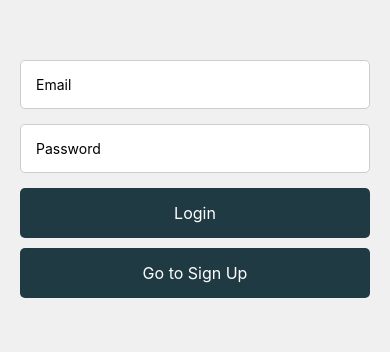
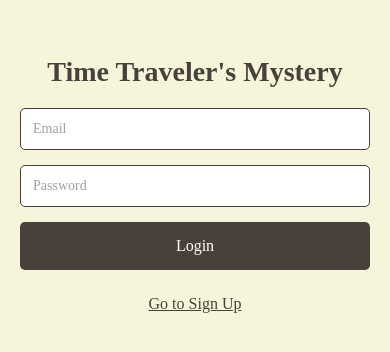
Before and after one commit to DanteCS25/TimeTravelersMystery, a React Native app: screen /LoginSignup in a window 390 px wide. Shown: the part 238-590 px from the top of the page. Built offline with nearby package versions, Linux system fonts and the light colour scheme; no server answers; the database is empty.

Commit message:
Navbar and Profile display
User email and user name is fetched from the firestore DB and displayed in the profile page

```diff
--- a/server.js
+++ b/server.js
@@ -14,7 +14,7 @@ export const handleLogin = (email, password) => {
     });
 };
 
-export const handleSignup = async (email, password) => {
+export const handleSignup = async (name, email, password) => {
   try {
     const userCredential = await createUserWithEmailAndPassword(auth, email, password);
     const user = userCredential.user;
@@ -22,6 +22,7 @@ export const handleSignup = async (email, password) => {
 
     // Save user to Firestore
     await setDoc(doc(db, "users", user.uid), {
+      name: name, // Save the user's name
       email: user.email,
       createdAt: new Date(),
     });
--- a/src/Pages/Homepage.js
+++ b/src/Pages/Homepage.js
@@ -1,14 +1,44 @@
-import React from 'react';
-import { View, Text, StyleSheet } from 'react-native';
-import Navbar from '../components/Navbar';
+import React, { useEffect, useState } from 'react';
+import { View, Text, StyleSheet, Button } from 'react-native';
+import { auth, db } from '../../Firebase';
+import { doc, getDoc } from 'firebase/firestore';
 
-function HomePage ({navigation}) {
+const Profile = ({ navigation }) => {
+  const user = auth.currentUser;
+  const [userName, setUserName] = useState('');
+
+  useEffect(() => {
+    if (user) {
+      // Fetch user data from the database
+      const fetchUserData = async () => {
+        try {
+          const userDoc = await getDoc(doc(db, 'users', user.id));
+          if (userDoc.exists()) {
+            setUserName(userDoc.data().name);
+          } else {
+            console.log("No such document!");
+          }
+        } catch (error) {
+          console.error("Error fetching user data: ", error);
+        }
+      };
+
+      fetchUserData();
+    }
+  }, [user]);
+
   return (
     <View style={styles.container}>
-      <View style={styles.header}>
-        <Text style={styles.title}>Welcome to Time Traveler's Mystery</Text>
-        <Text style={styles.subtitle}>Embark on an adventure through time and uncover hidden secrets in history!</Text>
-      </View>
+      <Text style={styles.title}>Profile</Text>
+      {user ? (
+        <>
+          <Text style={styles.text}>Name: {userName || "Anonymous"}</Text>
+          <Text style={styles.text}>Email: {user.email}</Text>
+          <Button title="Edit Profile" onPress={() => navigation.navigate('EditProfile')} />
+        </>
+      ) : (
+        <Text style={styles.text}>No user data available. Please log in.</Text>
+      )}
     </View>
   );
 };
@@ -18,24 +48,23 @@ const styles = StyleSheet.create({
     flex: 1,
     justifyContent: 'center',
     alignItems: 'center',
-    backgroundColor: '#000',
-  },
-  header: {
-    marginTop: 50,
-    alignItems: 'center',
+    backgroundColor: '#F5F5DC',
+    padding: 20,
   },
   title: {
-    fontSize: 32,
+    fontSize: 24,
     fontWeight: 'bold',
-    color: 'white',
+    color: '#4A403A',
+    marginBottom: 20,
+    fontFamily: 'serif',
   },
-  subtitle: {
-    fontSize: 18,
-    color: 'white',
-    marginTop: 10,
+  text: {
+    fontSize: 16,
+    color: '#333',
+    fontFamily: 'serif',
     textAlign: 'center',
-    paddingHorizontal: 20,
+    marginBottom: 10,
   },
 });
 
-export default HomePage;
+export default Profile;
--- a/src/Pages/LoginSignup.js
+++ b/src/Pages/LoginSignup.js
@@ -20,9 +20,11 @@ function LoginSignup({ navigation }) {
 
   return (
     <View style={styles.container}>
+      <Text style={styles.title}>Time Traveler's Mystery</Text>
       <TextInput
         style={styles.input}
         placeholder="Email"
+        placeholderTextColor="#a0a0a0"
         value={email}
         onChangeText={(text) => setEmail(text)}
         keyboardType="email-address"
@@ -30,6 +32,7 @@ function LoginSignup({ navigation }) {
       <TextInput
         style={styles.input}
         placeholder="Password"
+        placeholderTextColor="#a0a0a0"
         value={password}
         onChangeText={(text) => setPassword(text)}
         secureTextEntry
@@ -37,8 +40,8 @@ function LoginSignup({ navigation }) {
       <TouchableOpacity style={styles.button} onPress={handleSignin}>
         <Text style={styles.buttonText}>Login</Text>
       </TouchableOpacity>
-      <TouchableOpacity style={styles.button} onPress={() => navigation.navigate('Signup')}>
-        <Text style={styles.buttonText}>Go to Sign Up</Text>
+      <TouchableOpacity style={styles.link} onPress={() => navigation.navigate('Signup')}>
+        <Text style={styles.linkText}>Go to Sign Up</Text>
       </TouchableOpacity>
       {error && <Text style={styles.errorText}>{error}</Text>}
     </View>
@@ -49,33 +52,55 @@ const styles = StyleSheet.create({
   container: {
     flex: 1,
     justifyContent: 'center',
+    alignItems: 'center',
     padding: 20,
-    backgroundColor: '#f0f0f0',
+    backgroundColor: '#F5F5DC', // Beige background for a vintage feel
+  },
+  title: {
+    fontSize: 28,
+    fontWeight: 'bold',
+    color: '#4A403A', // Darker shade for a vintage look
+    marginBottom: 20,
+    fontFamily: 'serif', // Using serif for an antique aesthetic
+    textAlign: 'center',
   },
   input: {
     width: '100%',
-    padding: 15,
+    padding: 12,
     marginBottom: 15,
-    borderColor: '#ccc',
+    borderColor: '#4A403A', // Matching the theme color
     borderWidth: 1,
     borderRadius: 5,
     backgroundColor: '#fff',
+    fontFamily: 'serif', // Using serif font for inputs as well
   },
   button: {
-    backgroundColor: '#203A43',
+    backgroundColor: '#4A403A', // Dark brown for buttons
     padding: 15,
     borderRadius: 5,
     alignItems: 'center',
     marginBottom: 10,
+    width: '100%',
   },
   buttonText: {
     color: '#fff',
     fontSize: 16,
+    fontFamily: 'serif',
+  },
+  link: {
+    marginTop: 15,
+  },
+  linkText: {
+    color: '#4A403A',
+    fontSize: 16,
+    fontFamily: 'serif',
+    textDecorationLine: 'underline',
   },
   errorText: {
-    color: 'red',
+    color: '#D9534F',
     marginTop: 10,
     textAlign: 'center',
+    fontFamily: 'serif',
   },
 });
 
--- /dev/null
+++ b/src/Pages/Logout.js
@@ -0,0 +1,43 @@
+// src/Pages/LogoutScreen.js
+import React from 'react';
+import { View, TouchableOpacity, Text, StyleSheet } from 'react-native';
+import { signOut } from 'firebase/auth';
+import { auth } from '../../Firebase';
+
+const LogoutScreen = () => {
+  const handleLogout = async () => {
+    try {
+      await signOut(auth);
+      console.log('User logged out');
+    } catch (error) {
+      console.error('Logout error:', error.message);
+    }
+  };
+
+  return (
+    <View style={styles.container}>
+      <TouchableOpacity style={styles.button} onPress={handleLogout}>
+        <Text style={styles.buttonText}>Logout</Text>
+      </TouchableOpacity>
+    </View>
+  );
+};
+
+const styles = StyleSheet.create({
+  container: {
+    flex: 1,
+    justifyContent: 'center',
+    alignItems: 'center',
+  },
+  button: {
+    backgroundColor: '#ff4d4d',
+    padding: 15,
+    borderRadius: 5,
+  },
+  buttonText: {
+    color: '#fff',
+    fontSize: 16,
+  },
+});
+
+export default LogoutScreen;
--- /dev/null
+++ b/src/Pages/Profile.js
@@ -0,0 +1,70 @@
+import React, { useEffect, useState } from 'react';
+import { View, Text, StyleSheet, Button } from 'react-native';
+import { auth, db } from '../../Firebase';
+import { doc, getDoc } from 'firebase/firestore';
+
+const Profile = ({ navigation }) => {
+  const user = auth.currentUser;
+  const [userName, setUserName] = useState('');
+
+  useEffect(() => {
+    if (user) {
+      // Fetch user data from the database
+      const fetchUserData = async () => {
+        try {
+          const userDoc = await getDoc(doc(db, 'users', user.uid));
+          if (userDoc.exists()) {
+            setUserName(userDoc.data().name);
+          } else {
+            console.log("No such document!");
+          }
+        } catch (error) {
+          console.error("Error fetching user data: ", error);
+        }
+      };
+
+      fetchUserData();
+    }
+  }, [user]);
+
+  return (
+    <View style={styles.container}>
+      <Text style={styles.title}>Profile</Text>
+      {user ? (
+        <>
+          <Text style={styles.text}>Name: {userName || "Anonymous"}</Text>
+          <Text style={styles.text}>Email: {user.email}</Text>
+          <Button title="Edit Profile" onPress={() => navigation.navigate('EditProfile')} />
+        </>
+      ) : (
+        <Text style={styles.text}>No user data available. Please log in.</Text>
+      )}
+    </View>
+  );
+};
+
+const styles = StyleSheet.create({
+  container: {
+    flex: 1,
+    justifyContent: 'center',
+    alignItems: 'center',
+    backgroundColor: '#F5F5DC',
+    padding: 20,
+  },
+  title: {
+    fontSize: 24,
+    fontWeight: 'bold',
+    color: '#4A403A',
+    marginBottom: 20,
+    fontFamily: 'serif',
+  },
+  text: {
+    fontSize: 16,
+    color: '#333',
+    fontFamily: 'serif',
+    textAlign: 'center',
+    marginBottom: 10,
+  },
+});
+
+export default Profile;
--- /dev/null
+++ b/src/Pages/Puzzle.js
@@ -0,0 +1,38 @@
+// src/Pages/Puzzle.js
+import React from 'react';
+import { View, Text, StyleSheet } from 'react-native';
+
+const Puzzle = () => {
+  return (
+    <View style={styles.container}>
+      <Text style={styles.title}>Puzzle Challenges</Text>
+      <Text style={styles.text}>Solve the mysteries to unlock new adventures...</Text>
+      {/* Add your puzzle components and logic here */}
+    </View>
+  );
+};
+
+const styles = StyleSheet.create({
+  container: {
+    flex: 1,
+    justifyContent: 'center',
+    alignItems: 'center',
+    backgroundColor: '#F5F5DC',
+    padding: 20,
+  },
+  title: {
+    fontSize: 24,
+    fontWeight: 'bold',
+    color: '#4A403A',
+    marginBottom: 20,
+    fontFamily: 'serif',
+  },
+  text: {
+    fontSize: 16,
+    color: '#333',
+    fontFamily: 'serif',
+    textAlign: 'center',
+  },
+});
+
+export default Puzzle;
--- /dev/null
+++ b/src/Pages/Time.js
@@ -0,0 +1,38 @@
+// src/Pages/Time.js
+import React from 'react';
+import { View, Text, StyleSheet } from 'react-native';
+
+const Time = () => {
+  return (
+    <View style={styles.container}>
+      <Text style={styles.title}>Time Events</Text>
+      <Text style={styles.text}>Explore different time events and historical mysteries...</Text>
+      {/* Add your content here */}
+    </View>
+  );
+};
+
+const styles = StyleSheet.create({
+  container: {
+    flex: 1,
+    justifyContent: 'center',
+    alignItems: 'center',
+    backgroundColor: '#F5F5DC', // Beige background for a vintage feel
+    padding: 20,
+  },
+  title: {
+    fontSize: 24,
+    fontWeight: 'bold',
+    color: '#4A403A',
+    marginBottom: 20,
+    fontFamily: 'serif',
+  },
+  text: {
+    fontSize: 16,
+    color: '#333',
+    fontFamily: 'serif',
+    textAlign: 'center',
+  },
+});
+
+export default Time;
--- a/src/components/Navbar.js
+++ b/src/components/Navbar.js
@@ -1,15 +1,19 @@
 import React, { useState, useEffect } from 'react';
-import { View, StyleSheet, TouchableOpacity, Text } from 'react-native';
+import { View, StyleSheet, TouchableOpacity, Animated } from 'react-native';
 import Icon from 'react-native-vector-icons/MaterialCommunityIcons';
 import HomePage from '../Pages/Homepage';
 import LoginSignup from '../Pages/LoginSignup';
+import LogoutScreen from '../Pages/Logout';
 import { createNativeStackNavigator } from '@react-navigation/native-stack';
 import { createBottomTabNavigator } from '@react-navigation/bottom-tabs';
 import { NavigationContainer } from '@react-navigation/native';
-import { onAuthStateChanged, signOut } from 'firebase/auth';
-import { auth, db } from '../../Firebase'; // Ensure the correct path to Firebase.js
-import { collection, getDocs } from 'firebase/firestore'; // Import Firestore functions
+import { onAuthStateChanged } from 'firebase/auth';
+import { auth, db } from '../../Firebase';
+import { collection, getDocs } from 'firebase/firestore';
 import Signup from '../Pages/Signup';
+import Profile from '../Pages/Profile';
+import Puzzle from '../Pages/Puzzle';
+import Time from '../Pages/Time';
 
 const Stack = createNativeStackNavigator();
 const Tab = createBottomTabNavigator();
@@ -28,22 +32,11 @@ const Navbar = () => {
       }
     });
 
-    // Test Firestore connection when the component mounts
     testFirestoreConnection();
 
     return unsubscribe;
   }, []);
 
-  const handleLogout = async () => {
-    try {
-      await signOut(auth);
-      console.log('User logged out');
-    } catch (error) {
-      console.error('Logout error:', error.message);
-    }
-  };
-
-  // Function to test Firestore connection
   const testFirestoreConnection = async () => {
     try {
       const querySnapshot = await getDocs(collection(db, "users"));
@@ -58,47 +51,65 @@ const Navbar = () => {
   function Navigation() {
     return (
       <Tab.Navigator
-        initialRouteName="HomePage"
+        initialRouteName="Homepage"
         screenOptions={({ route }) => ({
+          tabBarButton: (props) => <CustomTabBarButton {...props} routeName={route.name} />,
           tabBarIcon: ({ focused, color, size }) => {
             let iconName;
-            if (route.name === 'Homepage') {
-              iconName = focused ? 'home' : 'home-outline';
-            } else if (route.name === 'Logout') {
-              iconName = 'logout';
+            switch (route.name) {
+              case 'Homepage':
+                iconName = focused ? 'home' : 'home-outline';
+                break;
+              case 'Profile':
+                iconName = focused ? 'account' : 'account-outline';
+                break;
+              case 'Puzzle':
+                iconName = focused ? 'puzzle' : 'puzzle-outline';
+                break;
+              case 'Time':
+                iconName = focused ? 'clock' : 'clock-outline';
+                break;
+              case 'Logout':
+                iconName = 'logout';
+                break;
+              default:
+                iconName = 'help-circle';
+                break;
             }
-            return <Icon name={iconName} size={size} color={color} />;
+            return <Icon name={iconName} size={24} color={color} />;
           },
-          tabBarActiveTintColor: '#000',
-          tabBarInactiveTintColor: '#fff',
+          tabBarActiveTintColor: '#fff',
+          tabBarInactiveTintColor: '#D2B48C',
           tabBarStyle: styles.tabBar,
-          tabBarLabelStyle: styles.tabBarLabel,
+          tabBarBackground: () => <View style={styles.transparentBackground} />,
+          tabBarShowLabel: false,
+          headerShown: false,
         })}
       >
         <Tab.Screen
           name="Homepage"
           component={HomePage}
-          options={{
-            headerShown: false,
-          }}
+          options={{ headerShown: false }}
+        />
+        <Tab.Screen
+          name="Profile"
+          component={Profile}
+          options={{ headerShown: false }}
+        />
+        <Tab.Screen
+          name="Puzzle"
+          component={Puzzle}
+          options={{ headerShown: false }}
+        />
+        <Tab.Screen
+          name="Time"
+          component={Time}
+          options={{ headerShown: false }}
         />
         <Tab.Screen
           name="Logout"
-          component={() => (
-            <View style={styles.logoutContainer}>
-              <TouchableOpacity style={styles.logoutButton} onPress={handleLogout}>
-                <Text style={styles.logoutText}>Logout</Text>
-              </TouchableOpacity>
-            </View>
-          )}
-          options={{
-            tabBarButton: (props) => (
-              <TouchableOpacity {...props} onPress={handleLogout}>
-                <Text style={styles.logoutText}>Logout</Text>
-              </TouchableOpacity>
-            ),
-            headerShown: false,
-          }}
+          component={LogoutScreen}
+          options={{ headerShown: false }}
         />
       </Tab.Navigator>
     );
@@ -111,9 +122,7 @@ const Navbar = () => {
           <Stack.Screen
             name="HomePage"
             component={Navigation}
-            options={{
-              headerShown: false,
-            }}
+            options={{ headerShown: false }}
           />
         </Stack.Navigator>
       ) : (
@@ -121,16 +130,12 @@ const Navbar = () => {
           <Stack.Screen
             name="LoginSignup"
             component={LoginSignup}
-            options={{
-              headerShown: false,
-            }}
+            options={{ headerShown: false }}
           />
           <Stack.Screen
             name="Signup"
             component={Signup}
-            options={{
-              headerShown: false,
-            }}
+            options={{ headerShown: false }}
           />
         </Stack.Navigator>
       )}
@@ -138,27 +143,77 @@ const Navbar = () => {
   );
 };
 
+const CustomTabBarButton = ({ children, onPress, accessibilityState }) => {
+  const focused = accessibilityState.selected;
+  const translateYValue = new Animated.Value(focused ? -10 : 0);
+
+  useEffect(() => {
+    Animated.spring(translateYValue, {
+      toValue: focused ? -10 : 0,
+      friction: 3,
+      useNativeDriver: true,
+    }).start();
+  }, [focused]);
+
+  return (
+    <TouchableOpacity
+      style={[styles.tabButton]}
+      onPress={onPress}
+    >
+      <Animated.View
+        style={[
+          focused ? styles.focusedIconContainer : styles.defaultIconContainer,
+          { transform: [{ translateY: translateYValue }] },
+        ]}
+      >
+        {children}
+      </Animated.View>
+    </TouchableOpacity>
+  );
+};
+
 const styles = StyleSheet.create({
   tabBar: {
-    backgroundColor: '#333',
-  },
-  tabBarLabel: {
-    fontSize: 12,
-    marginBottom: 4,
-  },
-  logoutContainer: {
-    flex: 1,
+    backgroundColor: 'rgba(95, 75, 50, 0.9)',
+    height: 70,
+    borderTopWidth: 0,
     justifyContent: 'center',
     alignItems: 'center',
+    elevation: 5,
+    borderTopLeftRadius: 15,
+    borderTopRightRadius: 15,
+    shadowColor: '#000',
+    shadowOffset: { width: 0, height: -2 },
+    shadowOpacity: 0.3,
+    shadowRadius: 5,
   },
-  logoutButton: {
-    backgroundColor: '#ff4d4d',
-    padding: 15,
-    borderRadius: 5,
+  transparentBackground: {
+    flex: 1,
+    backgroundColor: 'transparent',
   },
-  logoutText: {
-    color: '#fff',
-    fontSize: 16,
+  tabButton: {
+    justifyContent: 'center',
+    alignItems: 'center',
+    flex: 1,
+  },
+  focusedIconContainer: {
+    backgroundColor: '#D2B48C',
+    width: 60,
+    height: 60,
+    borderRadius: 40,
+    justifyContent: 'center',
+    alignItems: 'center',
+    shadowColor: '#000',
+    shadowOffset: { width: 0, height: 8 },
+    shadowOpacity: 0.4,
+    shadowRadius: 6,
+    elevation: 10,
+  },
+  defaultIconContainer: {
+    width: 30,
+    height: 30,
+    justifyContent: 'center',
+    alignItems: 'center',
   },
 });
 
```
Also changed, not shown: src/Pages/Signup.js (+9 -2 lines).
